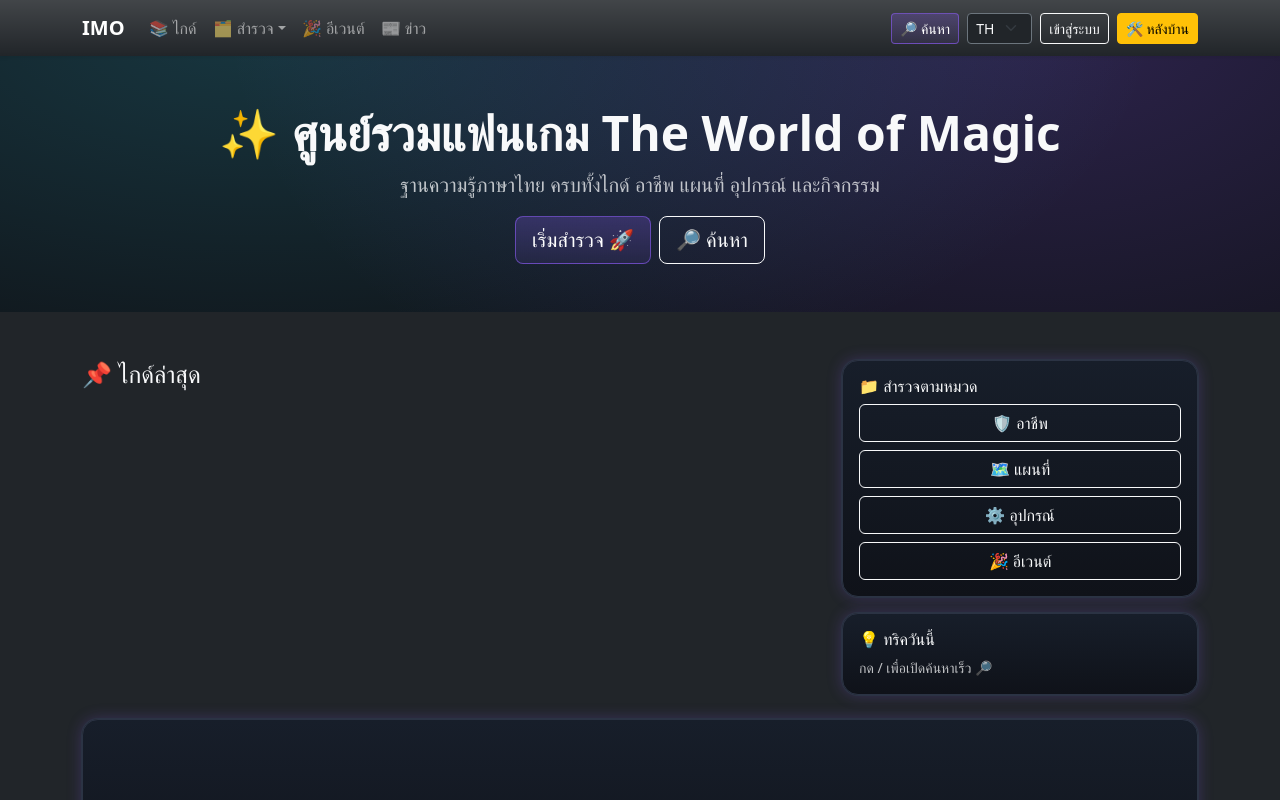
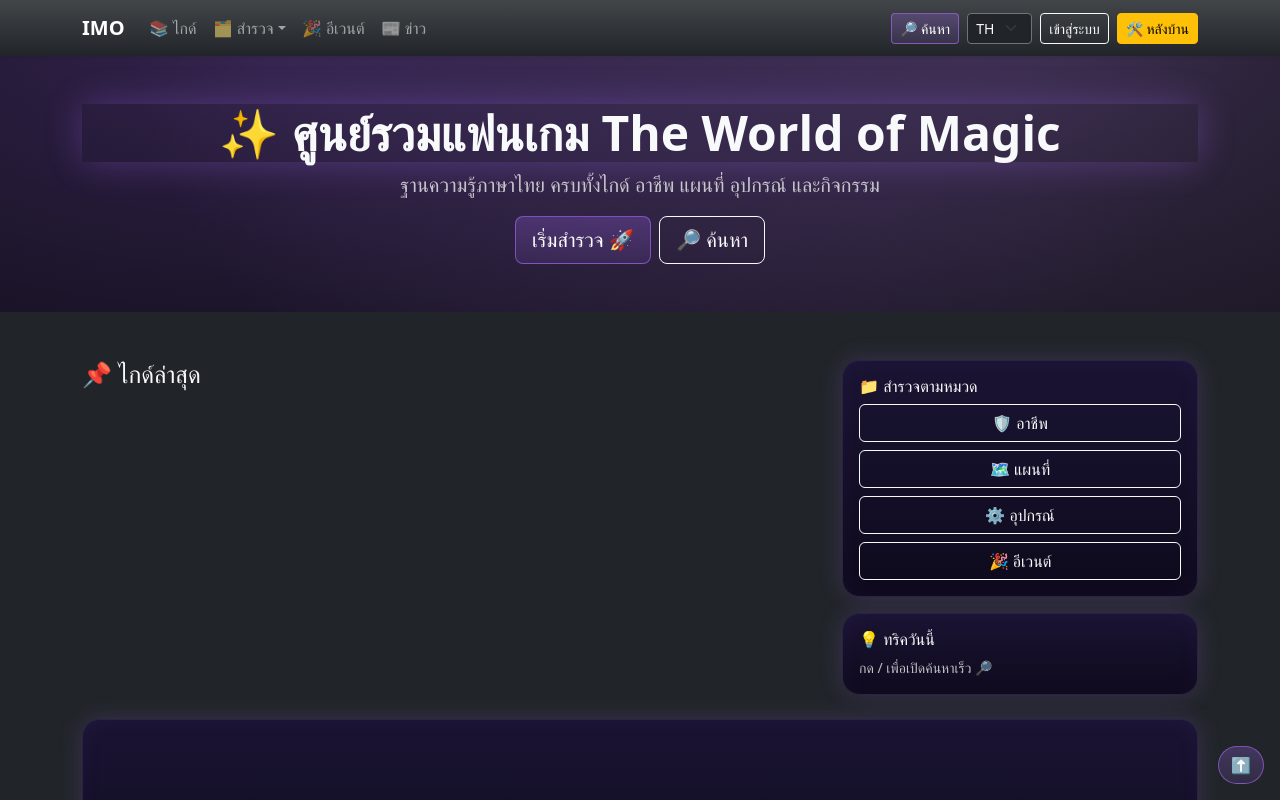
Before and after one commit to rachakrit17/THE-WORLD-OF-MAGIC-WIKI-THAI, a plain HTML site: page index.html in a window 1280 px wide. Shown: the top 800 px of the page. Drawn offline with nearby package versions, Linux system fonts and the light colour scheme.

Commit message:
Add files via upload

```diff
--- a/assets/css/styles.css
+++ b/assets/css/styles.css
@@ -1,19 +1,42 @@
 
 :root{
-  --brand:#8a5cf6; --brand2:#3ee0ff; --bg:#0f1116; --card:#151a23; --border:#2b3344
+  --brand:#A86BFF;     /* main neon purple */
+  --brand2:#C89BFF;    /* soft purple */
+  --bg:#0B0A10;
+  --card:#141126;
+  --border:#2B2244;
+  --text:#ECE8FF;
 }
-html,body{background:var(--bg);color:#e9ecf6}
-a{color:#c9d4ff}
-.navbar.bg-gradient,.card.bg-gradient{background:linear-gradient(180deg,#151a23,#0f131a)}
-.bg-hero{background:
-  radial-gradient(900px 400px at 20% -10%, rgba(62,224,255,.18), transparent),
-  radial-gradient(800px 500px at 80% -20%, rgba(138,92,246,.25), transparent),
-  var(--bg)}
-.neon{box-shadow:0 0 0 1px var(--border), 0 0 15px rgba(138,92,246,.25); border:1px solid var(--border); background:linear-gradient(180deg,#171e2a,#0f1219); border-radius:16px}
-.btn-neon{border:1px solid rgba(138,92,246,.6); background:linear-gradient(180deg, rgba(138,92,246,.25), rgba(138,92,246,.1)); color:white}
-.btn-neon:hover{filter:brightness(1.1)}
-.table-dark td,.table-dark th{border-color:var(--border)!important}
-.badge-soft{background:rgba(62,224,255,.15);color:#9ee8ff;border:1px solid rgba(62,224,255,.35)}
+*{box-sizing:border-box}
+html,body{background:var(--bg);color:var(--text);scroll-behavior:smooth}
+a{color:#E4D5FF;text-decoration:none}
+a:hover{opacity:.9}
+/* Neon surfaces */
+.navbar.bg-gradient,.card.bg-gradient{background:linear-gradient(180deg,#18122F,#0E0B1A)}
+.bg-hero{
+  background:
+    radial-gradient(1000px 500px at 20% -10%, rgba(168,107,255,.25), transparent),
+    radial-gradient(900px 600px at 80% -20%, rgba(200,155,255,.25), transparent),
+    var(--bg);
+}
+.neon{border:1px solid var(--border); border-radius:18px; background:linear-gradient(180deg,#1A1433,#0E0A1C); box-shadow:0 0 25px rgba(168,107,255,.18), inset 0 0 25px rgba(168,107,255,.04)}
+.neon-border{box-shadow:0 0 0 2px rgba(168,107,255,.6);}
+.btn-neon{border:1px solid rgba(168,107,255,.6); background:linear-gradient(180deg, rgba(168,107,255,.25), rgba(168,107,255,.12)); color:white}
+.btn-neon:hover{filter:brightness(1.08)}
+.badge-soft{background:rgba(168,107,255,.15);color:#E4D5FF;border:1px solid rgba(168,107,255,.35)}
+.table-dark td,.table-dark th{border-color:#241C3B!important}
 .content p{margin-bottom:.75rem}
 .content h2,.content h3{margin-top:1rem}
-code,kbd,pre{color:#cfe6ff}
+/* Fun bits */
+.tilt{transition:transform .2s ease, box-shadow .2s ease; will-change:transform}
+.tilt:hover{transform:translateY(-4px); box-shadow:0 12px 40px rgba(168,107,255,.25)}
+.glow-pulse{animation:glow 3s ease-in-out infinite}
+@keyframes glow{0%,100%{box-shadow:0 0 25px rgba(168,107,255,.15)}50%{box-shadow:0 0 40px rgba(168,107,255,.35)}}
+/* Search overlay */
+.search-overlay{position:fixed;inset:0;background:rgba(10,9,14,.9);backdrop-filter:blur(6px);z-index:1050;display:none}
+.search-overlay.show{display:block}
+.search-box{max-width:720px;margin:10vh auto 0; padding:1rem}
+.search-results{max-height:55vh; overflow:auto}
+/* Floating FAB */
+.fab{position:fixed;right:16px;bottom:16px; z-index:1040}
+.fab .btn{border-radius:999px}
```
